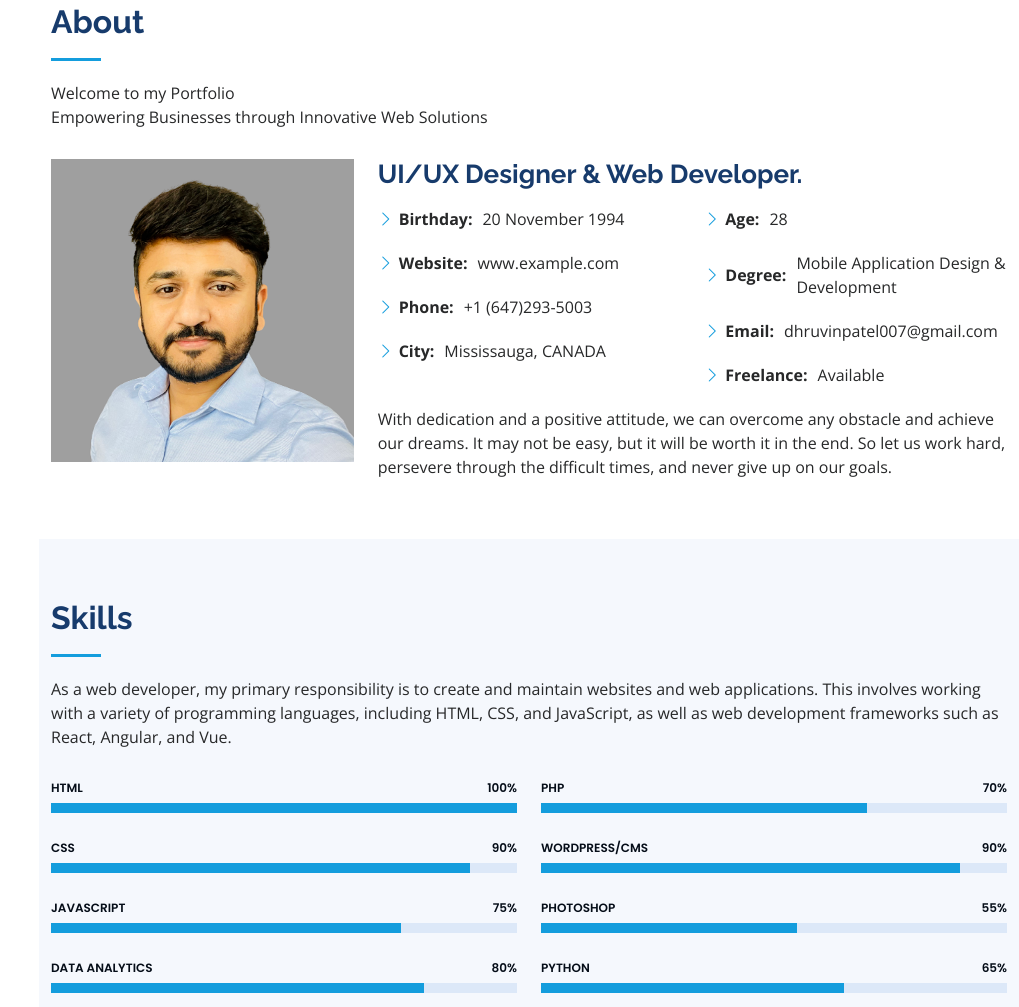
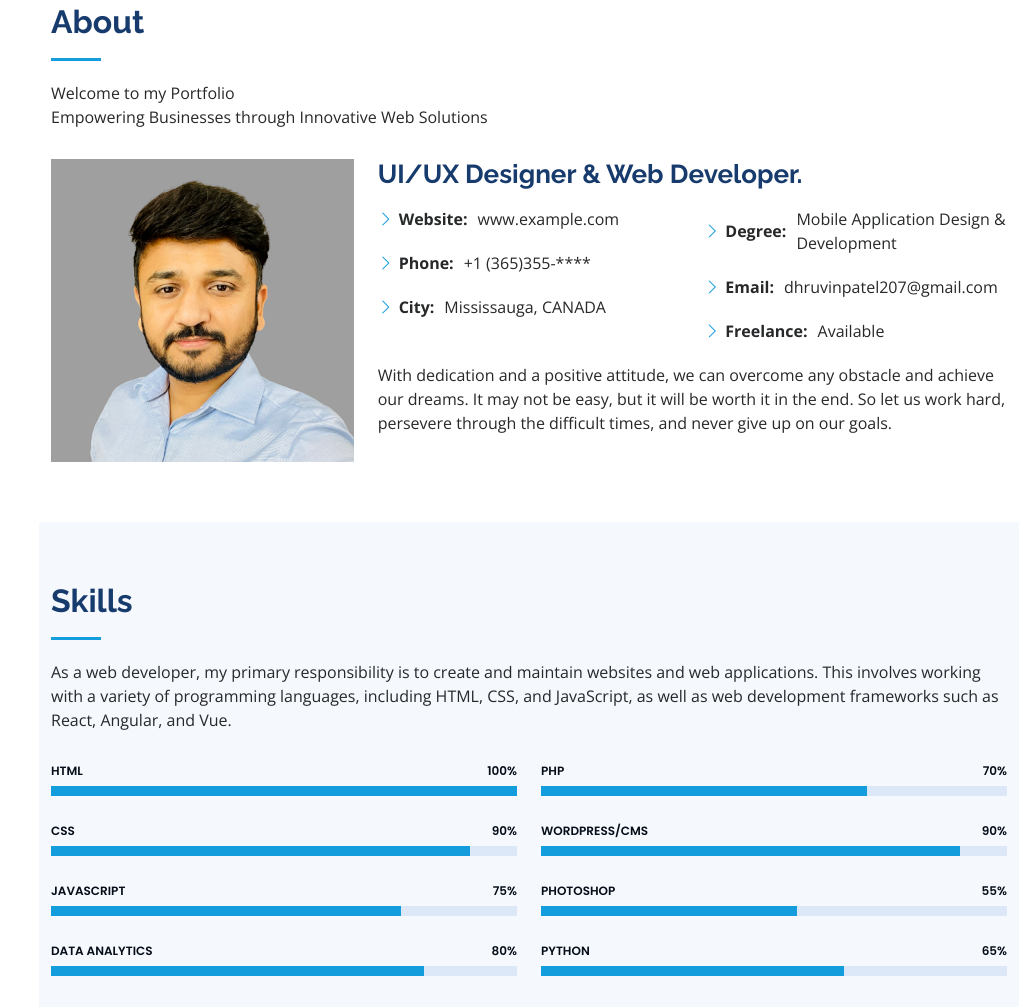
Before and after one commit to DJPatel007/dhruvportfolio, a plain HTML site: page index.html in a window 1280 px wide. Shown: the part 857-1864 px from the top of the page, without its empty margins (261-1280 px from the left). Drawn offline with nearby package versions, Linux system fonts and the light colour scheme.

Commit message:
Update index.html

```diff
--- a/index.html
+++ b/index.html
@@ -102,17 +102,15 @@
             <div class="row">
               <div class="col-lg-6">
                 <ul>
-                  <li><i class="bi bi-chevron-right"></i> <strong>Birthday:</strong> <span>20 November 1994</span></li>
                   <li><i class="bi bi-chevron-right"></i> <strong>Website:</strong> <span>www.example.com</span></li>
-                  <li><i class="bi bi-chevron-right"></i> <strong>Phone:</strong> <span>+1 (647)293-5003</span></li>
+                  <li><i class="bi bi-chevron-right"></i> <strong>Phone:</strong> <span>+1 (365)355-****</span></li>
                   <li><i class="bi bi-chevron-right"></i> <strong>City:</strong> <span>Mississauga, CANADA</span></li>
                 </ul>
               </div>
               <div class="col-lg-6">
                 <ul>
-                  <li><i class="bi bi-chevron-right"></i> <strong>Age:</strong> <span>28</span></li>
                   <li><i class="bi bi-chevron-right"></i> <strong>Degree:</strong> <span>Mobile Application Design & Development</span></li>
-                  <li><i class="bi bi-chevron-right"></i> <strong>Email:</strong> <span>dhruvinpatel007@gmail.com</span></li>
+                  <li><i class="bi bi-chevron-right"></i> <strong>Email:</strong> <span>dhruvinpatel207@gmail.com</span></li>
                   <li><i class="bi bi-chevron-right"></i> <strong>Freelance:</strong> <span>Available</span></li>
                 </ul>
               </div>
```
